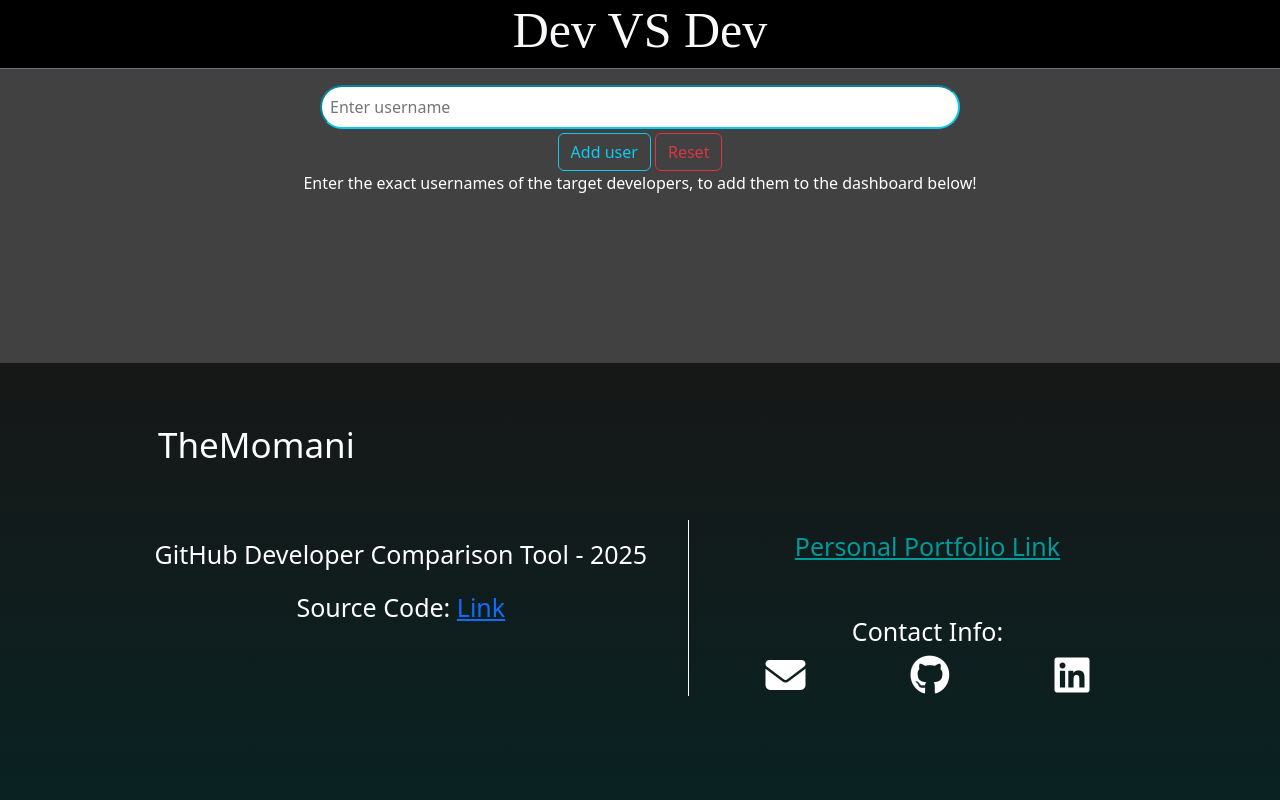
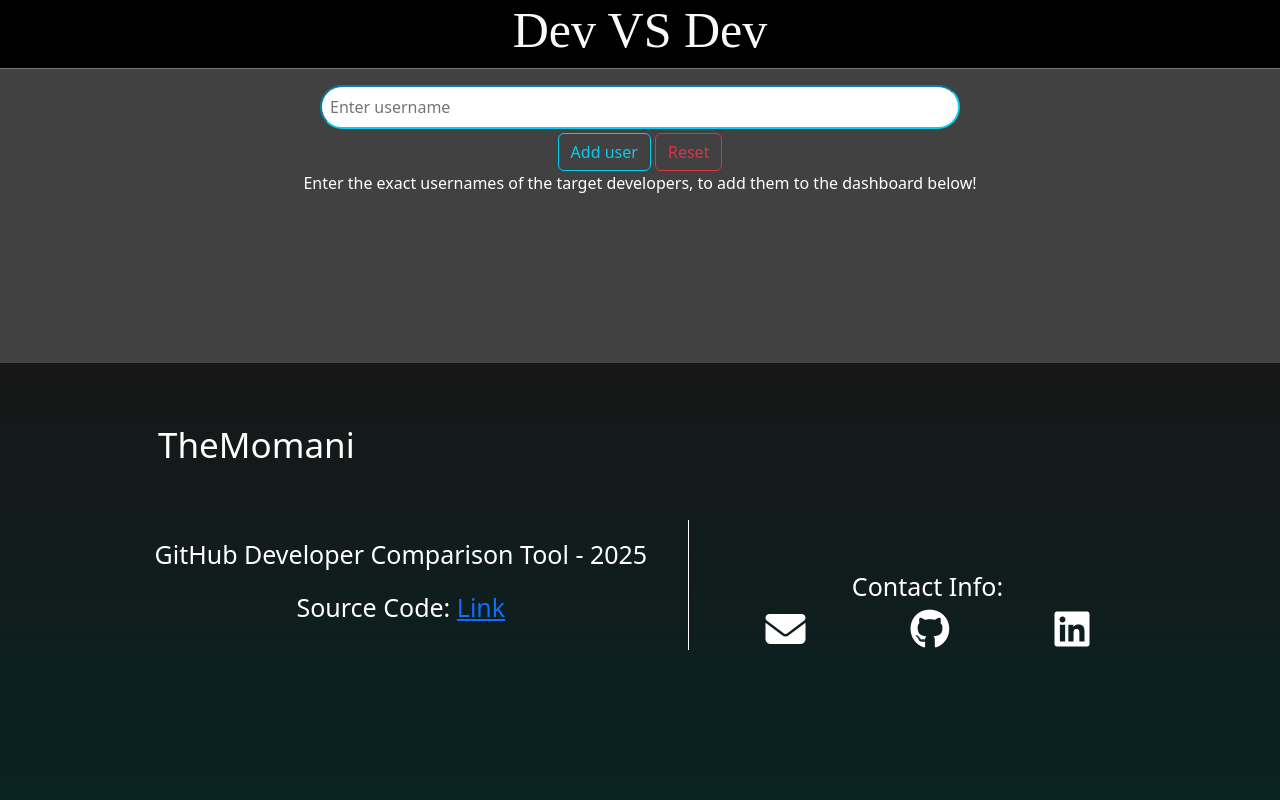
Before and after one commit to TheMomani/Github-Developer-Comparison-Project, a plain HTML site: page index.html in a window 1280 px wide. Shown: the top 800 px of the page. Drawn offline with nearby package versions, Linux system fonts and the light colour scheme; a web font is replaced by a local one.

Commit message:
Update index.html

```diff
--- a/index.html
+++ b/index.html
@@ -68,11 +68,11 @@
                 </div>
                 <div class="col-12 col-md-5 gy-5 footerSecondCol">
                     <div class="row align-content-center">
-                        <div class="col-12 gy-2">
-                            <p class="footerSubTitle footerPortfolio">
+<!--                         <div class="col-12 gy-2">
+                            <p disabled class="footerSubTitle footerPortfolio">
                                 Personal Portfolio Link
                             </p>
-                        </div>
+                        </div> -->
 
                         <div class="col-12 gy-5">
                             <p class="footerSubTitle">
```
